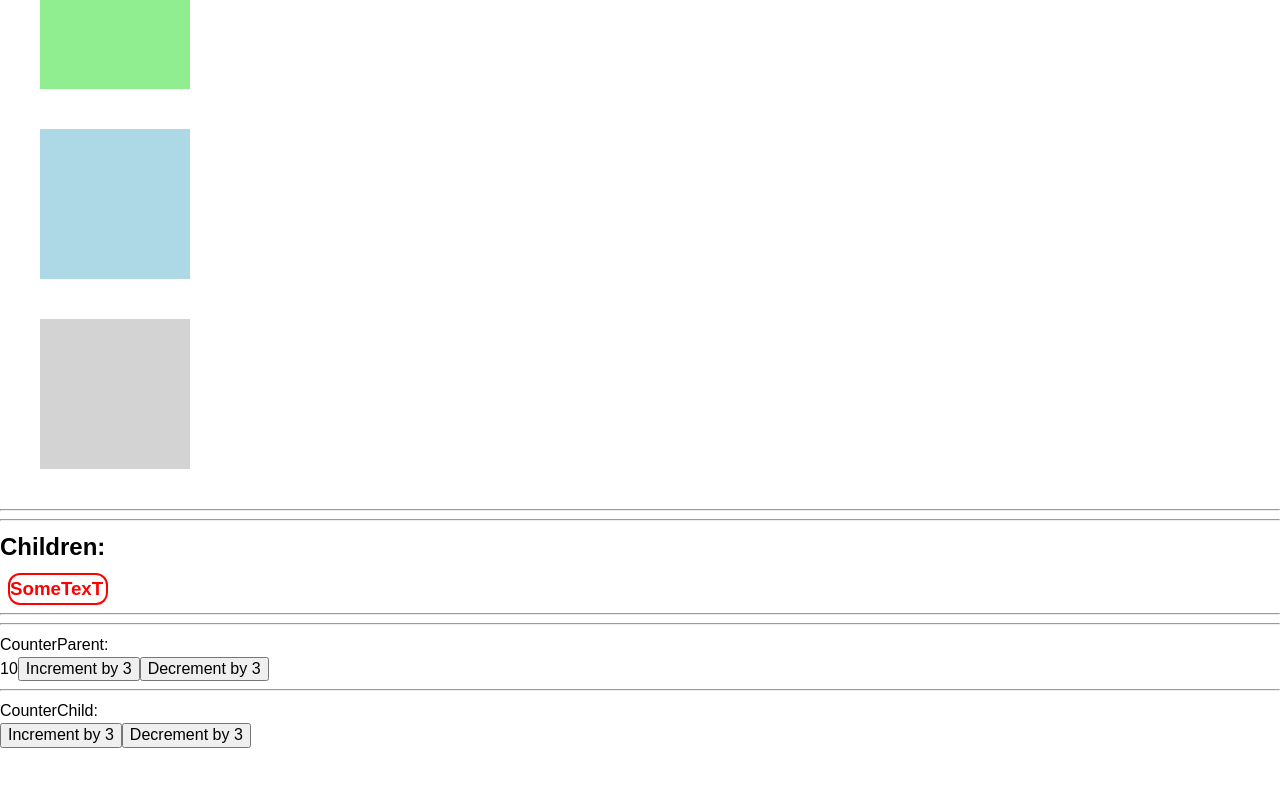
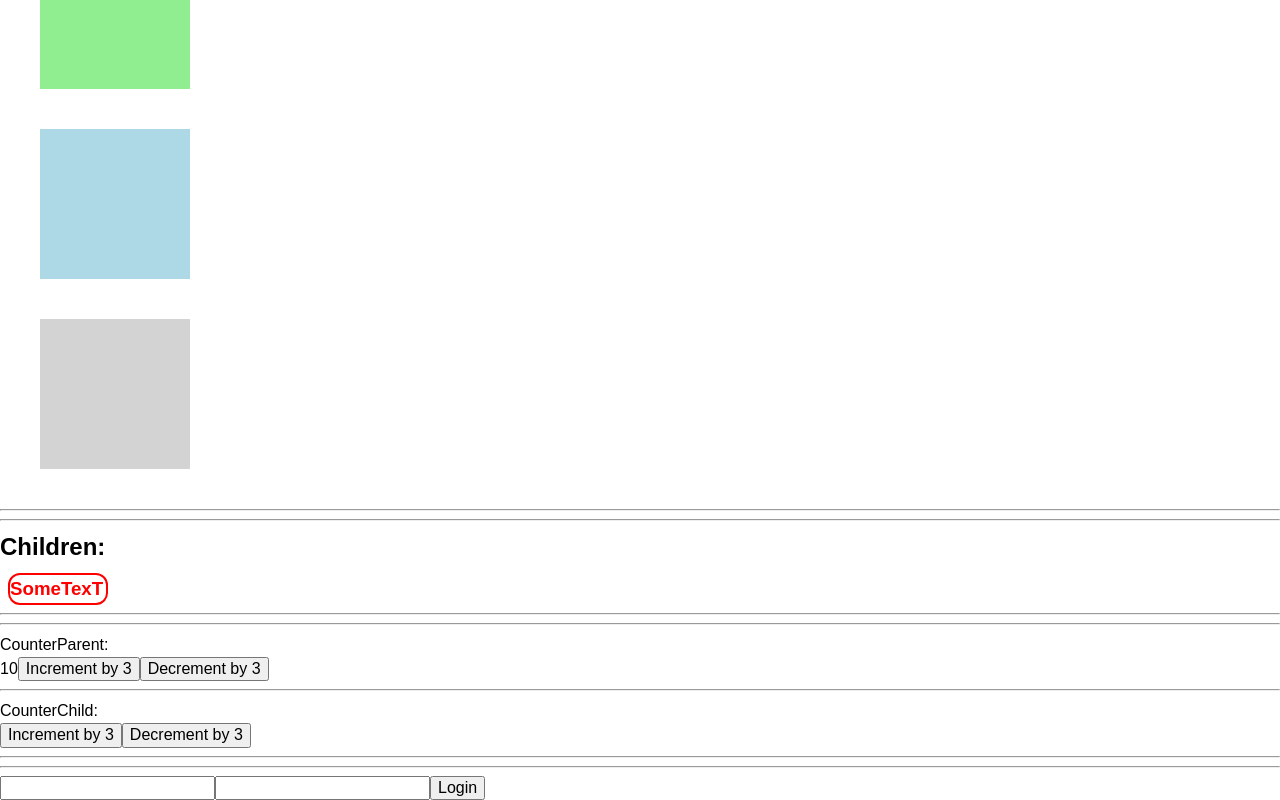
Before and after one commit to kornieiev/React, a React (Create React App) app: page / in a window 1280 px wide. Shown: the part 1179-1979 px from the top of the page. Before the commit the page ends 1927 px from the top, so only its background shows below. Built offline with nearby package versions, Linux system fonts and the light colour scheme.

Commit message:
LoginFormUncontrolled

```diff
--- a/src/components/App/App.jsx
+++ b/src/components/App/App.jsx
@@ -9,6 +9,7 @@ import { GlobalStyle } from './GlobalStyles';
 import styled from 'styled-components';
 import Children from 'components/Children/Children';
 import Counter from 'components/M2_Evt_State_Form/Counter/Counter';
+import LoginFormUncontrolled from 'components/M2_Evt_State_Form/LoginFormUncontrolled/LoginFormUncontrolled';
 
 const user1 = {
   id: 1,
@@ -92,6 +93,19 @@ export const App = () => {
 
       {/*  */}
       <Counter step={3} initialValue={10} />
+
+      {/*  */}
+
+      <hr />
+      <hr />
+
+      {/*  */}
+
+      <LoginFormUncontrolled
+        onSubmit={values =>
+          console.log('🚀 ~ App - LoginFormUncontrolled ~ values:', values)
+        }
+      />
     </>
   );
 };
--- /dev/null
+++ b/src/components/M2_Evt_State_Form/LoginFormUncontrolled/LoginFormUncontrolled.jsx
@@ -0,0 +1,23 @@
+import React, { Component } from 'react';
+
+export default class LoginFormUncontrolled extends Component {
+  handleSubmit = evt => {
+    evt.preventDefault();
+    const form = evt.currentTarget;
+    const login = form.elements.login.value;
+    const password = form.elements.password.value;
+    console.log('login, password:', login, password);
+    this.props.onSubmit({ login, password });
+    form.reset();
+  };
+
+  render() {
+    return (
+      <form onSubmit={this.handleSubmit}>
+        <input type="text" name="login" />
+        <input type="password" name="password" />
+        <button type="submit">Login</button>
+      </form>
+    );
+  }
+}
```
